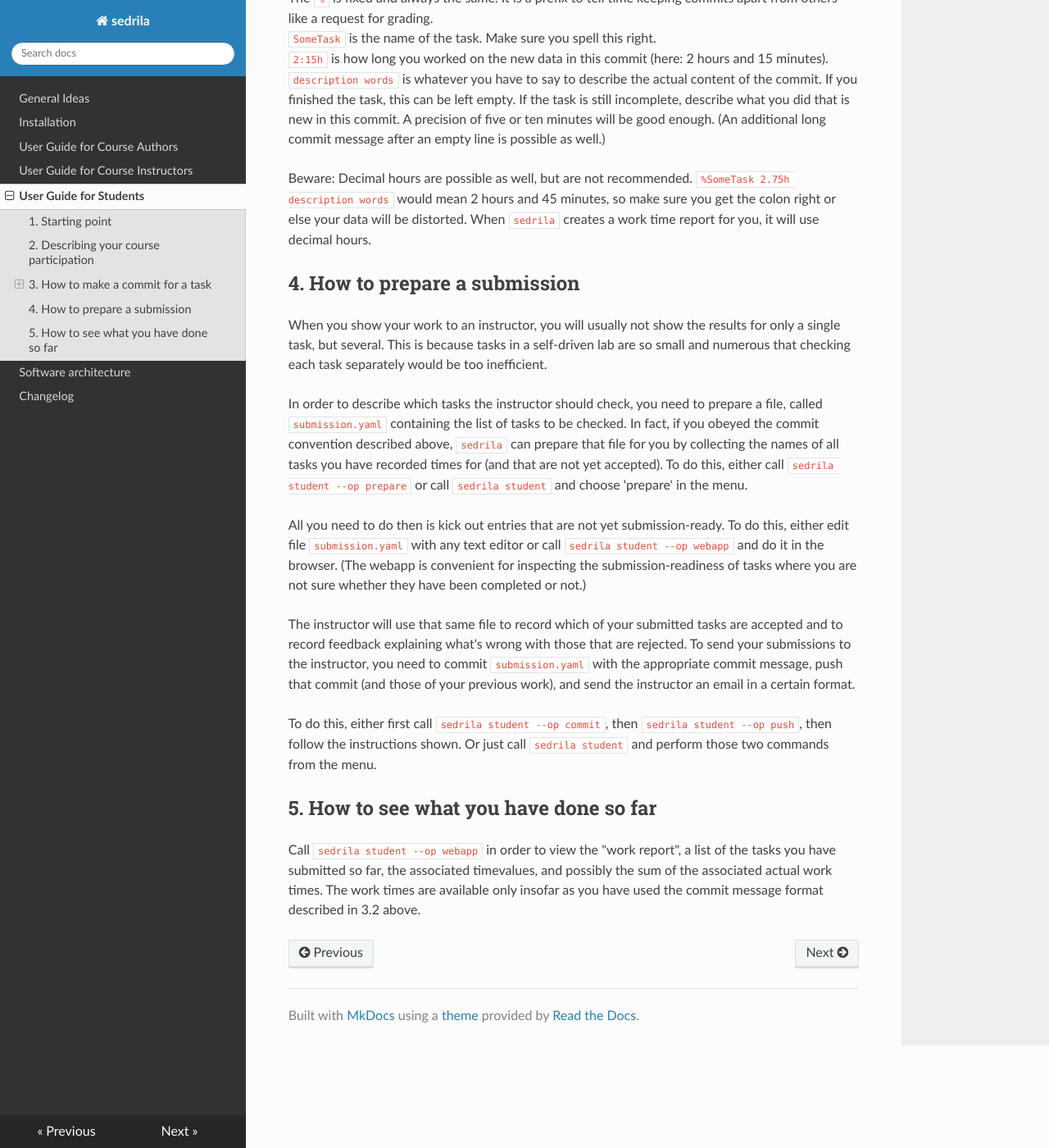
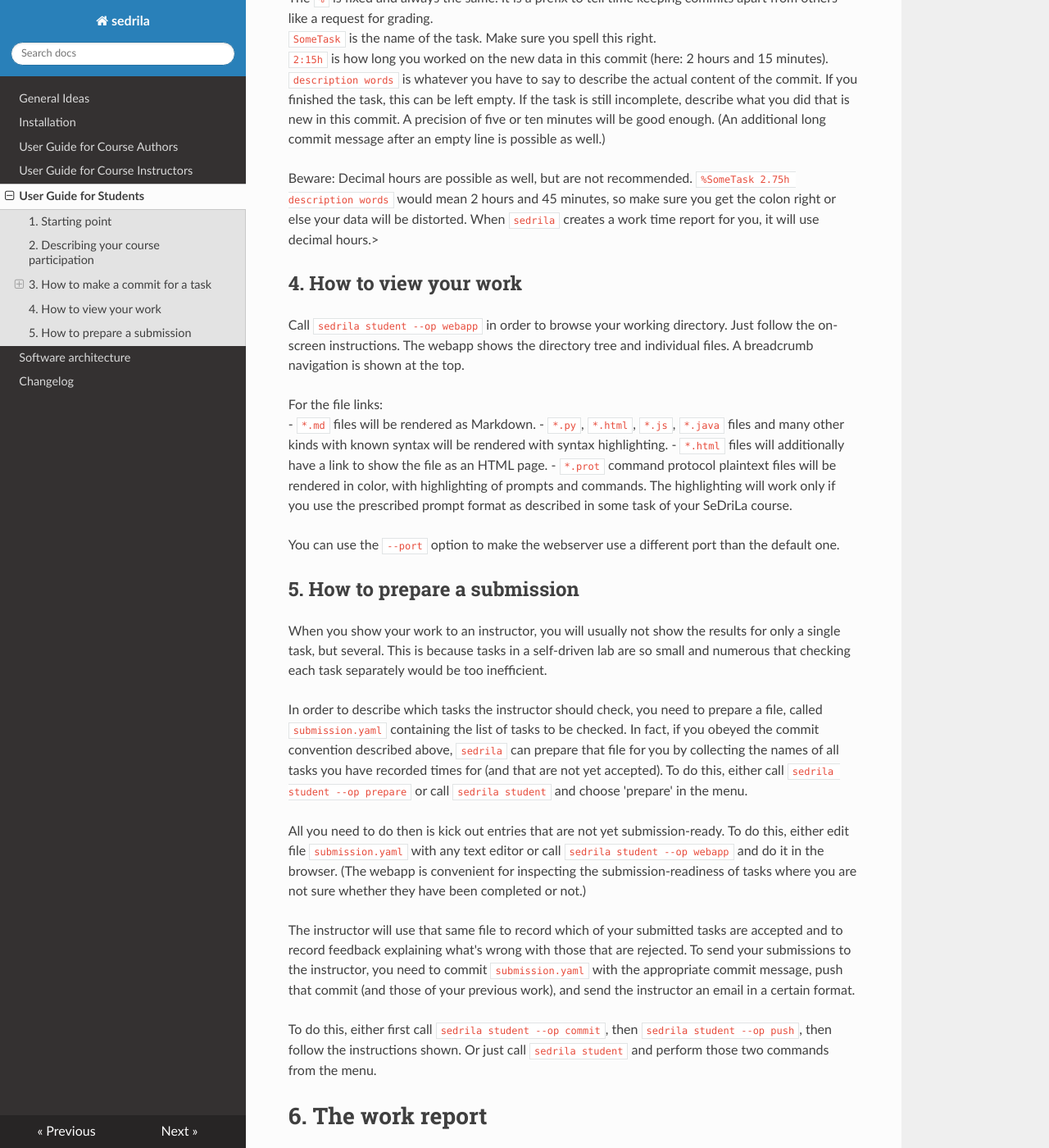
Before and after one commit to fubinf/sedrila, an MkDocs documentation site: the page built from docs/students.md, in a window 1280 px wide and 1400 px high, scrolled down 1579 px. Shown: the whole window at 82% size. Built offline with MkDocs 1.6.1, drawn with Linux system fonts in a browser that asks for light colours; nearby versions of some CDN libraries; some of the changed text lies outside the part shown.

Commit message:
students.md: rough version of student docs

```diff
--- a/docs/students.md
+++ b/docs/students.md
@@ -84,10 +84,31 @@ A precision of five or ten minutes will be good enough.
 Beware: Decimal hours are possible as well, but are not recommended.
 `%SomeTask 2.75h description words` would mean 2 hours and 45 minutes,
 so make sure you get the colon right or else your data will be distorted.
-When `sedrila` creates a work time report for you, it will use decimal hours.
+When `sedrila` creates a work time report for you, it will use decimal hours.>
 
 
-## 4. How to prepare a submission
+## 4. How to view your work
+
+Call `sedrila student --op webapp` in order to browse your working directory.
+Just follow the on-screen instructions.
+The webapp shows the directory tree and individual files.
+A breadcrumb navigation is shown at the top.
+
+For the file links:
+    - `*.md` files will be rendered as Markdown.
+    - `*.py`, `*.html`, `*.js`, `*.java` files and many other kinds with known syntax
+      will be rendered with syntax highlighting.
+    - `*.html` files will additionally have a link to show the file as an HTML page.
+    - `*.prot` command protocol plaintext files will be rendered in color,
+      with highlighting of prompts and commands.
+      The highlighting will work only if you use the prescribed prompt format as described
+      in some task of your SeDriLa course.
+
+You can use the `--port` option to make the webserver use a different port than the
+default one.
+
+
+## 5. How to prepare a submission
 
 When you show your work to an instructor, you will usually not show the results
 for only a single task, but several.
@@ -121,9 +142,9 @@ then `sedrila student --op push`, then follow the instructions shown.
 Or just call `sedrila student` and perform those two commands from the menu.
 
 
-## 5. How to see what you have done so far
+# 6. The work report
 
-Call `sedrila student --op webapp` in order to view the "work report",
+`sedrila student --op webapp` can also show the "work report",
 a list of the tasks you have submitted so far,
 the associated timevalues, and possibly the sum of the associated actual work times.
 The work times are available only insofar as you have used the commit message format
```
